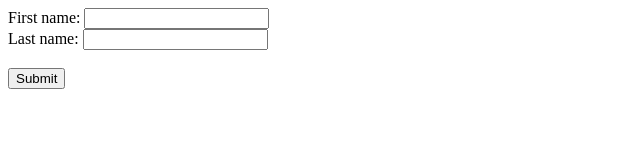
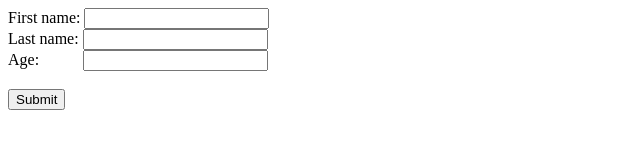
Before and after one commit to lzavala17/Rubric1, a plain HTML site: page index.html in a window 1280 px wide. Shown: the whole page, without its empty margins (0-640 px from the left). Drawn offline with Linux system fonts and the light colour scheme.

Commit message:
Update index.html

```diff
--- a/index.html
+++ b/index.html
@@ -7,7 +7,8 @@
 <body>
 <form id="form1" action="/action_page.php">
   First name: <input type="text" name="firstName"><br>
-  Last name: <input type="text" name="lastName"><br><br>
+  Last name: <input type="text" name="lastName"><br>
+  Age: &nbsp;&nbsp;&nbsp;&nbsp;&nbsp;&nbsp;&nbsp;&nbsp;&nbsp; <input type="text" name="age"><br><br>
   <input type="button" onclick="myFunction()" value="Submit">
 </form>
 
@@ -15,6 +16,9 @@
 function myFunction() {
   document.getElementById("form1").submit();
 }
+if ("age" > 50) {
+	alert("Yay!")
+}
 </script>
 </body>
 </html>
```
